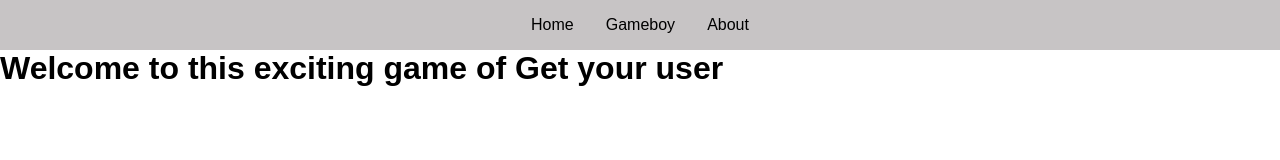
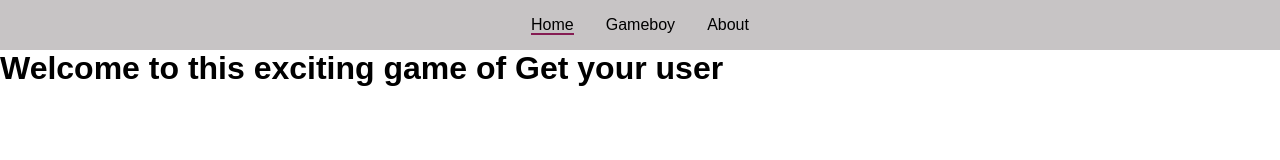
Before and after one commit to LadyLockheed/gameboy-get-users, a Next.js app: page / in a window 1280 px wide. Shown: the top 160 px of the page. Built offline with nearby package versions, Linux system fonts and the light colour scheme.

Commit message:
Style active link in header

```diff
--- a/src/app/Components/Header.tsx
+++ b/src/app/Components/Header.tsx
@@ -1,19 +1,24 @@
+'use client'
 import Link from "next/link";
 import styles from "./header.module.css";
+import { usePathname } from "next/navigation";
 
 const Header = () => {
+
+const currentPath = usePathname()
+
   return (
     <header className={styles.header}>
       <nav>
         <ul className={styles.links}>
         <li>
-            <Link href="/" className={styles.link}>Home</Link>
+            <Link href="/" className={`${styles.link} ${currentPath === '/' && styles.active}`}>Home</Link>
           </li>
           <li>
-            <Link href="/gameboy" className={styles.link}>Gameboy</Link>
+            <Link href="/gameboy" className={`${styles.link} ${currentPath === '/gameboy' && styles.active}`}>Gameboy</Link>
           </li>
           <li>
-            <Link href="/about" className={styles.link}>About</Link>
+            <Link href="/about" className={`${styles.link} ${currentPath === '/about' && styles.active}`}>About</Link>
           </li>
         </ul>
       </nav>
--- a/src/app/Components/header.module.css
+++ b/src/app/Components/header.module.css
@@ -8,12 +8,15 @@
   flex-direction: row;
   justify-content: center;
   gap: 2rem;
-
 }
 
 .link {
   text-decoration: none;
   color: black;
+
+}
+.active{
+  border-bottom: 2px solid #851c53;
 }
 
 .link:hover{
```
